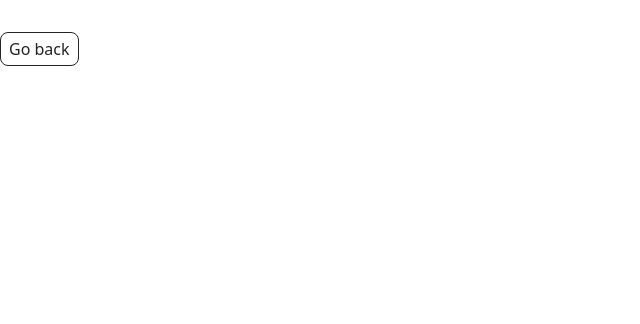
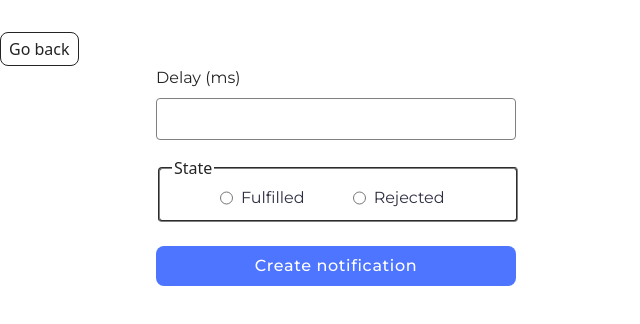
Before and after one commit to YaroslavnaYermolenko/goit-js-hw-10, a website built with Vite: page src/2-snackbar.html in a window 1280 px wide. Shown: the whole page, without its empty margins (0-640 px from the left). Built offline with nearby package versions, Linux system fonts and the light colour scheme.

Commit message:
add snackbar

```diff
--- a/src/2-snackbar.html
+++ b/src/2-snackbar.html
@@ -4,19 +4,54 @@
     <meta charset="UTF-8" />
     <meta http-equiv="X-UA-Compatible" content="IE=edge" />
     <meta name="viewport" content="width=device-width, initial-scale=1.0" />
-    <title>Form</title>
-    <link rel="preconnect" href="https://fonts.googleapis.com">
-<link rel="preconnect" href="https://fonts.gstatic.com" crossorigin>
-<link href="https://fonts.googleapis.com/css2?family=Montserrat:wght@400;500&display=swap" rel="stylesheet">
+    <title>Snackbar</title>
+    <link rel="preconnect" href="https://fonts.googleapis.com" />
+    <link rel="preconnect" href="https://fonts.gstatic.com" crossorigin />
+    <link
+      href="https://fonts.googleapis.com/css2?family=Montserrat:wght@400;500&display=swap"
+      rel="stylesheet"
+    />
 
     <link rel="stylesheet" href="./css/styles.css" />
   </head>
-  <body><a class="back-link" href="./index.html">Go back</a>
+  <body>
+    <a class="back-link" href="./index.html">Go back</a>
 
     <main>
+      <form class="form">
+        <label>
+          Delay (ms)
+          <input type="number" name="delay" required />
+        </label>
 
+        <fieldset class="snackbar-fieldset">
+          <legend>State</legend>
+          <label class="snackbar-label">
+            <input
+              class="snackbar-checkbox"
+              type="radio"
+              name="state"
+              value="fulfilled"
+              required
+            />
+            Fulfilled
+          </label>
+          <label class="snackbar-label">
+            <input
+              class="snackbar-checkbox"
+              type="radio"
+              name="state"
+              value="rejected"
+              required
+            />
+            Rejected
+          </label>
+        </fieldset>
 
-
+        <button class="button-snackbar" type="submit">
+          Create notification
+        </button>
+      </form>
     </main>
     <script type="module" src="./js/2-snackbar.js"></script>
   </body>
--- /dev/null
+++ b/src/css/snackbar.css
@@ -0,0 +1,31 @@
+fieldset.snackbar-fieldset{
+    border-radius: 4px;
+    border-color:rgba(128, 128, 128, 1);
+    width:332px;
+    display: flex;
+    flex-direction: row;
+}
+.button-snackbar{
+    width:360px;
+    margin-top: 24px;
+}
+.form{
+    margin-left: 156px;
+}
+input[name=delay]{
+    margin: 8px 0px 8px;
+    width: 326px;
+    border-color: #808080;
+}
+.snackbar-label{
+    display:flex;
+    flex-direction: row;
+    margin: 0;
+    width: auto;
+    color: #2E2F42;
+}
+.snackbar-checkbox{
+    margin: 0 8px 0 48px;
+    flex-direction: row;
+    width: auto;
+}
--- a/src/css/styles.css
+++ b/src/css/styles.css
@@ -14,3 +14,4 @@
 @import url('./header.css');
 @import url('./back-link.css');
 @import url('./timer.css');
+@import url('./snackbar.css');
--- a/src/js/1-timer.js
+++ b/src/js/1-timer.js
@@ -15,6 +15,7 @@ const options = {
       iziToast.error({
         title: 'Error',
         message: 'Please choose a date in the future',
+        position: 'topRight',
       });
     } else {
       userSelectedDate = selectedDates[0];
@@ -57,6 +58,7 @@ class Timer {
         iziToast.success({
           title: 'Success',
           message: 'Time has come!',
+          position: 'topRight',
         });
         return;
       }
--- a/src/js/2-snackbar.js
+++ b/src/js/2-snackbar.js
@@ -0,0 +1,36 @@
+import iziToast from 'izitoast';
+import 'izitoast/dist/css/iziToast.min.css';
+
+const radios = document.querySelectorAll('input[name=state]');
+const delayInput = document.querySelector('input[name=delay]');
+let delay = 0;
+const form = document.querySelector('.form');
+form.addEventListener('submit', handlerSubmit);
+
+function handlerSubmit(e) {
+  e.preventDefault();
+  delay = Number(delayInput.value);
+  console.log('delay', delay);
+  const promise = new Promise((res, rej) => {
+    showAlert(radios[0].checked);
+  });
+}
+function showAlert(ok) {
+  setTimeout(() => {
+    iziToast.show({
+      title: `${ok ? 'OK' : 'Error'}`,
+      titleColor: '#fff',
+      icon: `${ok ? 'ico-success' : 'ico-error'}`,
+      iconColor: '#fff',
+      message: `${ok ? 'Fullfilled' : 'Rejected'} promise in ${delay}ms`,
+      messageColor: '#fff',
+      color: `${ok ? '#59a10d' : '#ef4040'}`,
+      position: 'topRight',
+    });
+  }, delay);
+}
+/*iziToast.error({
+        title: 'Error',
+        message: `Rejected promise in ${delay}ms`,//`Fulfilled promise in ${delay}ms`
+        position: 'topRight',
+      });*/
```
